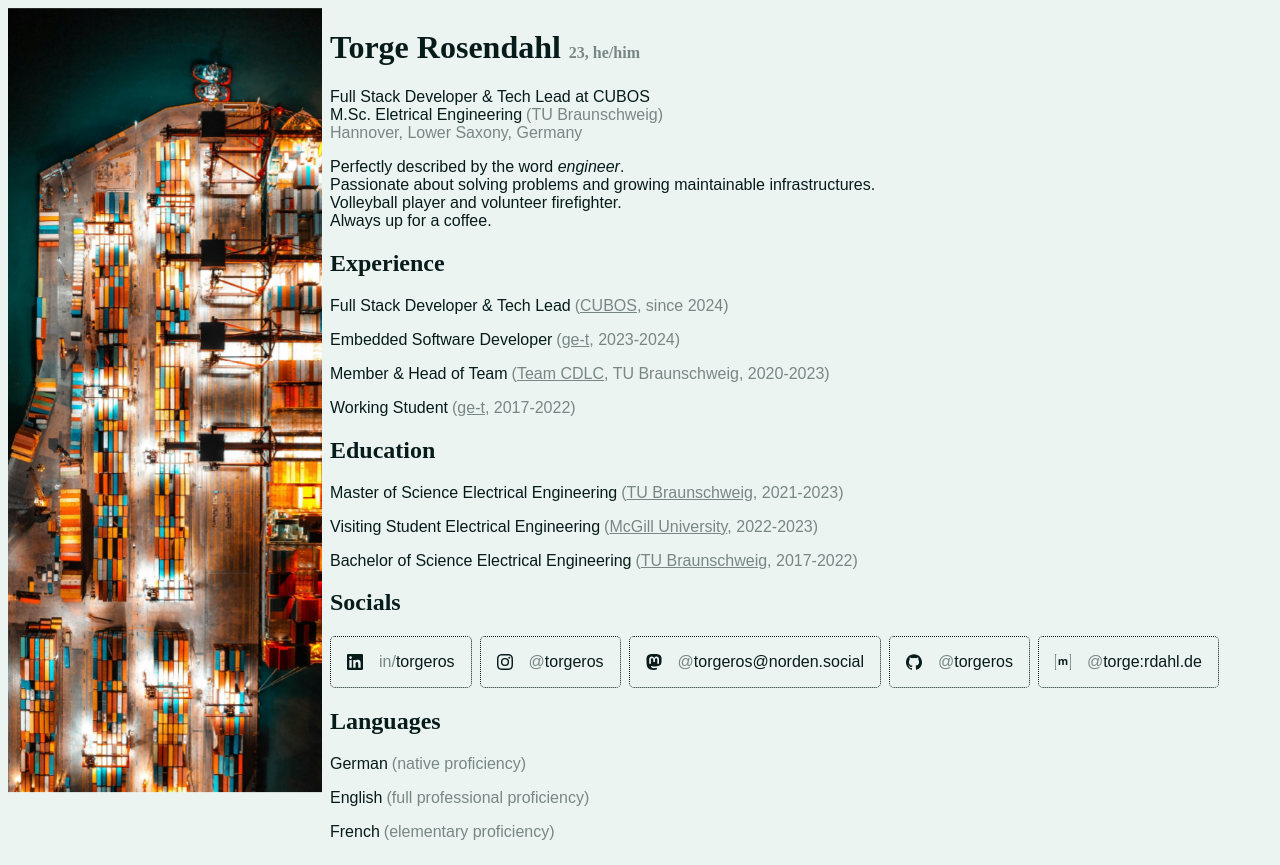
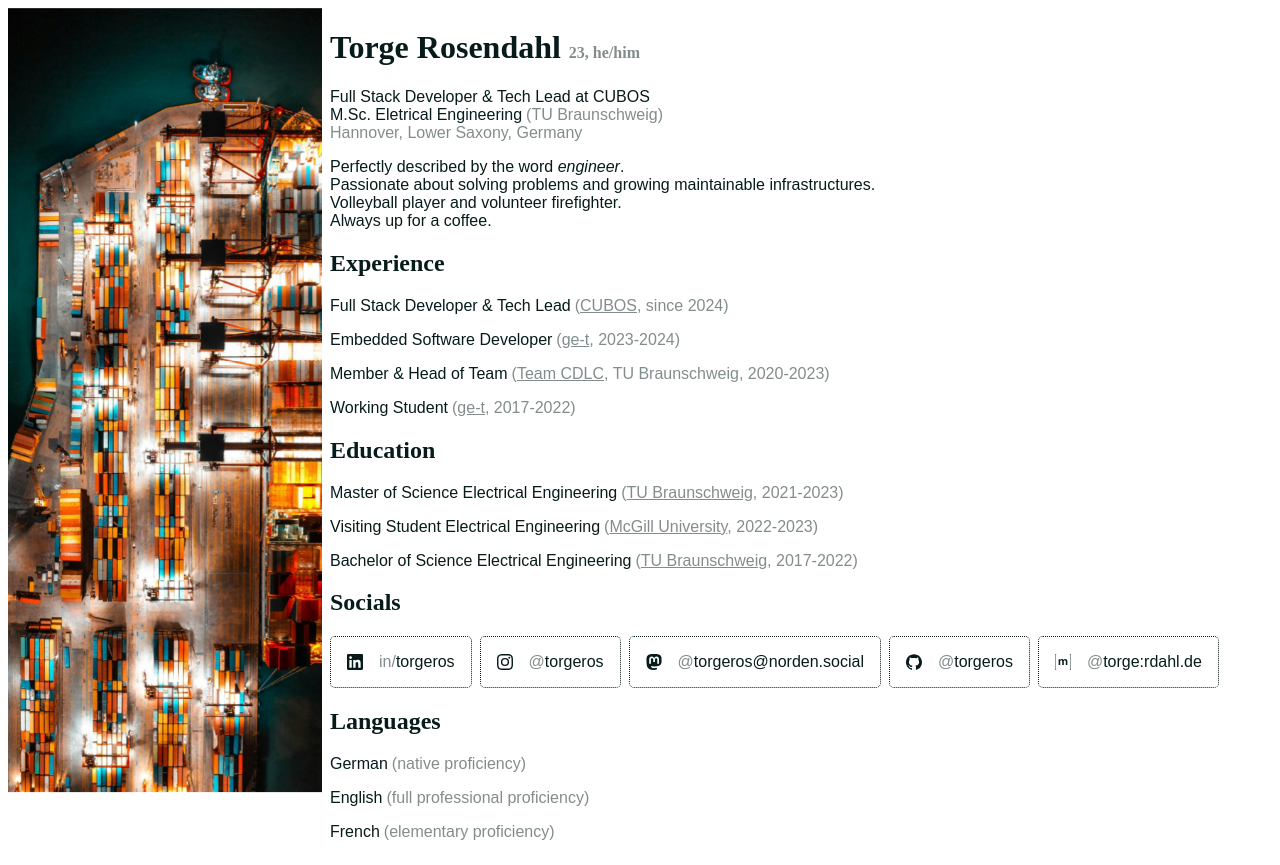
Before and after one commit to rdahl-de/torge, a Nuxt app: page / in a window 1280 px wide. Built offline with nearby package versions, Linux system fonts and the light colour scheme.

Commit message:
change background color in light mode

```diff
--- a/assets/css/main.css
+++ b/assets/css/main.css
@@ -6,7 +6,7 @@
 
 body {
   /* light mode settings, default theme is picked by nuxt! */
-  background-color: var(--primary-light);
+  background-color: white;
   color: var(--primary-ocean);
 
   /* generic body settings */
```
